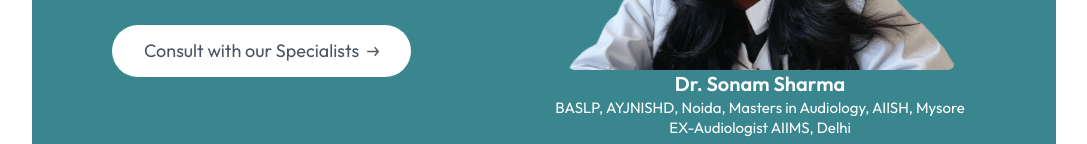
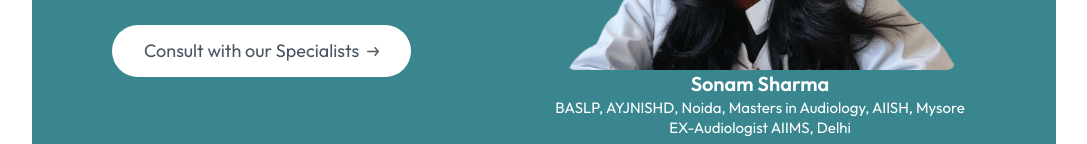
Before and after one commit to lokeshloki3/clinic, a React (Vite) app: page / in a window 1280 px wide. Shown: the part 431-575 px from the top of the page, without its empty margins (96-1183 px from the left). Built offline with nearby package versions, Linux system fonts and the light colour scheme.

Commit message:
ui updated

```diff
--- a/src/components/Footer.jsx
+++ b/src/components/Footer.jsx
@@ -52,7 +52,7 @@ const Footer = () => {
               <li className="text-sm md:text-base">GM-13, D.D. Nagar, Kushwah Market, Gwalior - 474020</li>
               <li className="text-gray-500 text-sm md:text-base">
                 <strong>Working Hours:</strong><br />
-                Monday to Saturday: 10 AM - 6 PM<br />
+                Monday to Saturday: 6 AM - 10 PM IST<br />
                 Sunday: Closed
               </li>
             </ul>
--- a/src/components/Header.jsx
+++ b/src/components/Header.jsx
@@ -52,7 +52,7 @@ const Header = ({ setIsModalOpen }) => {
           //   backgroundColor: '#8376A1',
           // }}
         >
-          <p className='text-xl font-semibold'>Dr. Sonam Sharma</p>
+          <p className='text-xl font-semibold'>Sonam Sharma</p>
           <p className="text-sm md:text-[15px]">BASLP, AYJNISHD, Noida, Masters in Audiology, AIISH, Mysore</p>
           <p className="text-sm md:text-[15px]">EX-Audiologist AIIMS, Delhi</p>
         </div>
--- a/src/pages/BookAppointment.jsx
+++ b/src/pages/BookAppointment.jsx
@@ -52,7 +52,7 @@ const BookAppointment = () => {
             <p className="text-gray-700 flex justify-evenly">
               <strong>Working Hours:</strong>
               <div>
-                <span className='ml-3'>Monday to Saturday: 10 AM - 6 PM</span><br />
+                <span className='ml-3'>Monday to Saturday: 6 AM - 10 PM IST</span><br />
                 <span className='ml-3'>Sunday: Closed</span>
               </div>
             </p>
--- a/src/pages/Contact.jsx
+++ b/src/pages/Contact.jsx
@@ -39,7 +39,7 @@ const Contact = () => {
           {/* Working Hours */}
           <p className="text-gray-500 text-base md:text-lg">
             <strong>Working Hours:</strong><br />
-            Monday to Saturday: 10 AM - 6 PM<br />
+            Monday to Saturday: 6 AM - 10 PM IST<br />
             Sunday: Closed
           </p>
 
```
